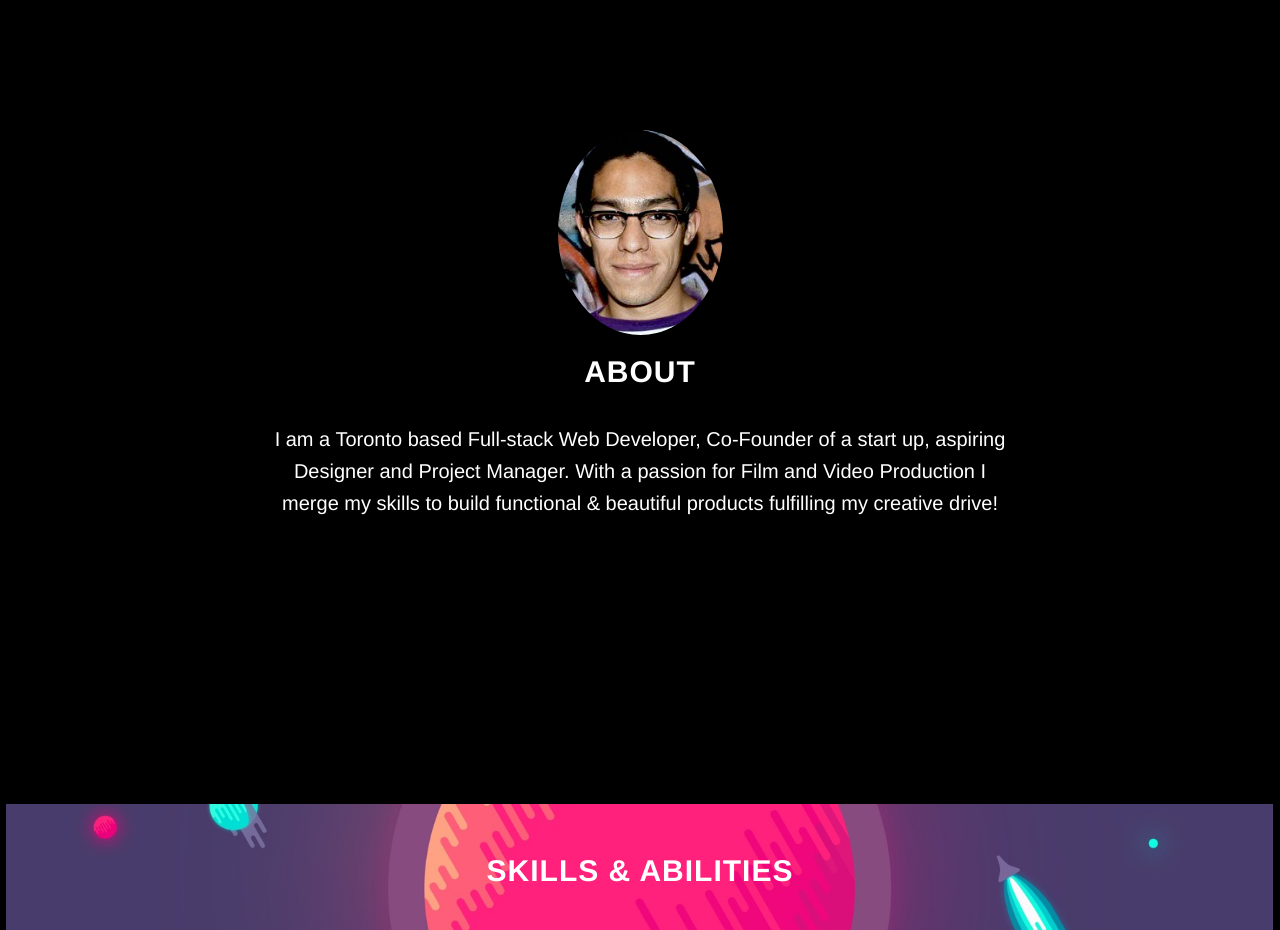
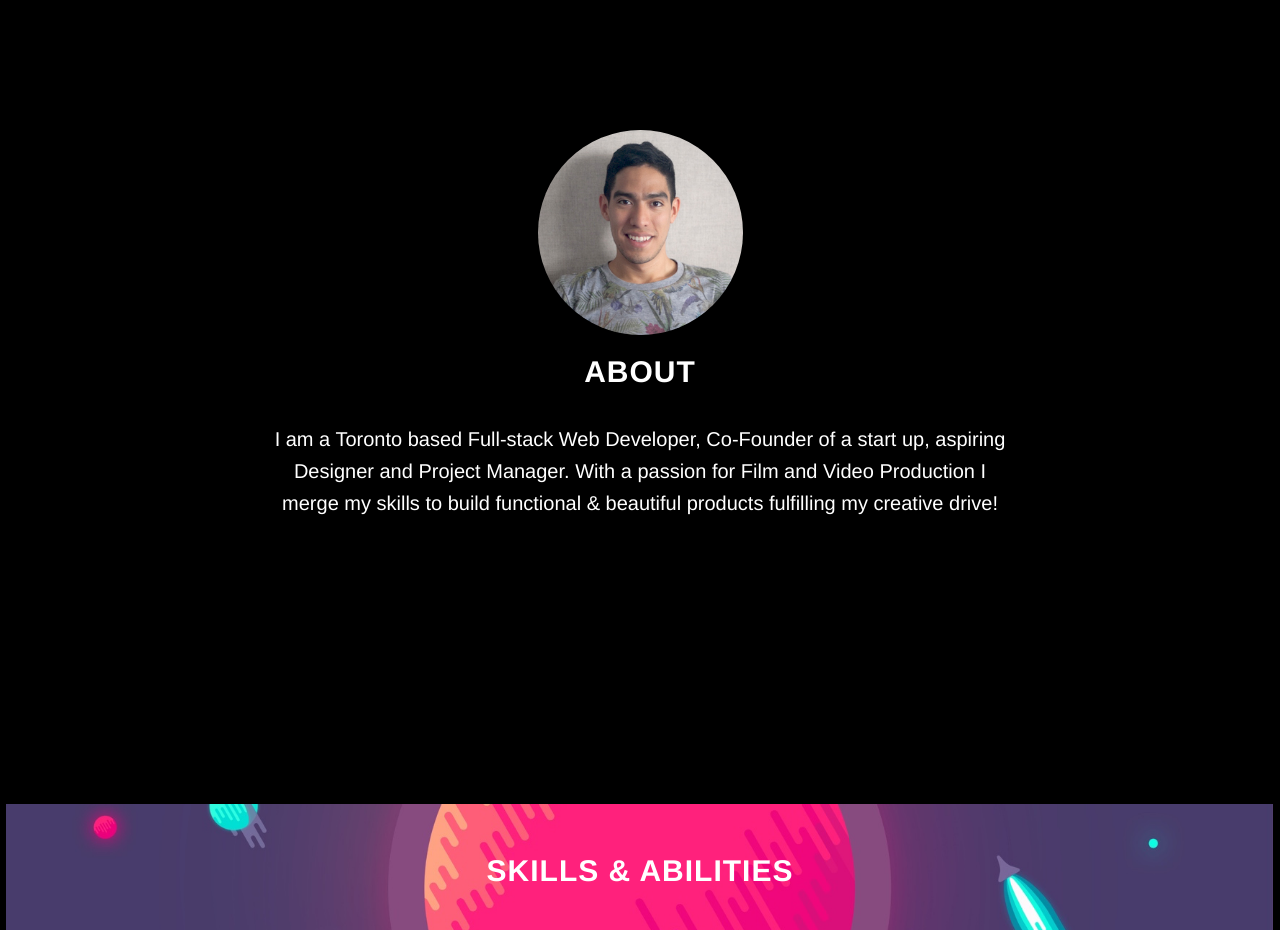
Before and after one commit to rubsav/rubsav.github.io, a website: page index.html in a window 1280 px wide. Shown: the part 940-1870 px from the top of the page. Drawn offline with nearby package versions, Linux system fonts and the light colour scheme; files that its build step writes are made by us from their sources.

Commit message:
changed back profile

```diff
--- a/css/application.scss
+++ b/css/application.scss
@@ -20,7 +20,7 @@ form{
 }
 .profile {
   height: 205px;
-  width: 165px;
+  /*width: 165px;*/
   text-align: center;
   border-radius: 50%;
   margin: 20px 10px 20px 10px;
--- a/index.html
+++ b/index.html
@@ -104,7 +104,7 @@
     <section id="about" class="container content-section text-center">
         <div class="row">
             <div class="col-lg-8 col-lg-offset-2">
-            <img class="profile" src="img/purple2.jpg" alt="profile">
+            <img class="profile" src="img/ruben.jpg" alt="profile">
                 <h2>About </h2>
                 <p>I am a Toronto based Full-stack Web Developer, Co-Founder of a start up, aspiring Designer and Project Manager. With a passion for Film and Video Production I merge my skills to build functional & beautiful products fulfilling my creative drive! </p>
             </div>
```
Also changed, not shown: css/application.css, img/purple2.jpg (deleted), 1 other file.
